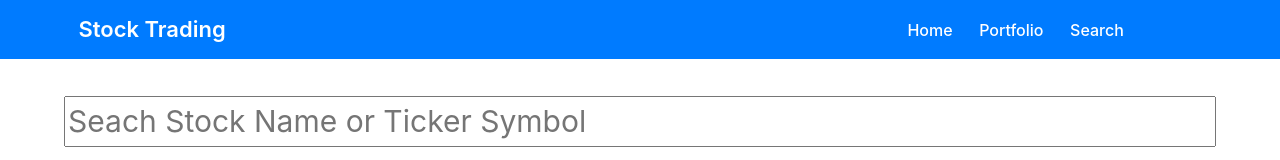
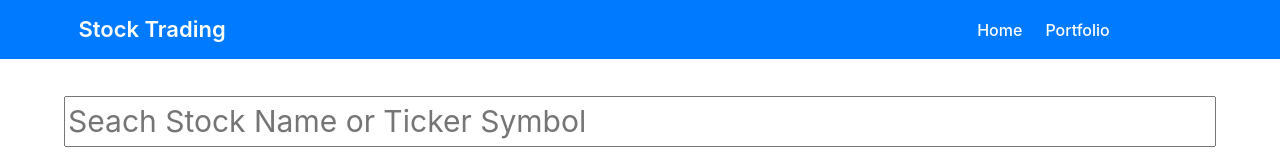
Before and after one commit to ksinger12/stock-ordering, an Angular app: page /search in a window 1280 px wide. Shown: the top 160 px of the page. Built offline with nearby package versions, Linux system fonts and the light colour scheme; what ng2-charts would draw is missing.

Commit message:
running with disconnected search page

```diff
--- a/src/app/app-routing.module.ts
+++ b/src/app/app-routing.module.ts
@@ -9,7 +9,7 @@ export const AppRoutes: Routes = [
   { path: '', component: HomeComponent },
   { path: 'portfolio', component: PortfolioComponent },
   { path: 'search', component: SearchComponent },
-  { path: 'search/stock/:symbol', component: StockPageComponent}
+  { path: 'stock/:symbol', component: StockPageComponent}
 ];
 
 @NgModule({
--- a/src/app/components/navbar/navbar.component.html
+++ b/src/app/components/navbar/navbar.component.html
@@ -13,9 +13,9 @@
               <li class="nav-item active navbarList">
                   <a routerLink="/portfolio" class="nav-link">Portfolio</a>
               </li>
-              <li class="nav-item active navbarList">
+              <!-- <li class="nav-item active navbarList">
                 <a routerLink="/search" class="nav-link">Search</a>
-              </li>
+              </li> -->
           </ul>
         </div>
       </nav>
--- a/src/app/components/search/search.component.ts
+++ b/src/app/components/search/search.component.ts
@@ -12,7 +12,6 @@ export class SearchComponent implements OnInit {
   searchResults
   query = null
   router: any;
-  symbol
   constructor(private http:HttpClient) { }
 
   submitQuery(result) {
@@ -20,11 +19,12 @@ export class SearchComponent implements OnInit {
 
     const getData = new GetDataService(this.http);
     getData.searchByStockName(this.query).subscribe(data => {
-      this.searchResults = data.bestMatches
-      this.symbol = this.searchResults["1. symbol"]
-      console.log('stuff:' + JSON.stringify(this.searchResults))
+      // this.searchResults = data.bestMatches
+      // console.log('stuff:' + JSON.stringify(this.searchResults))
     })
   }
+
+
 
   ngOnInit() {
   }
```
